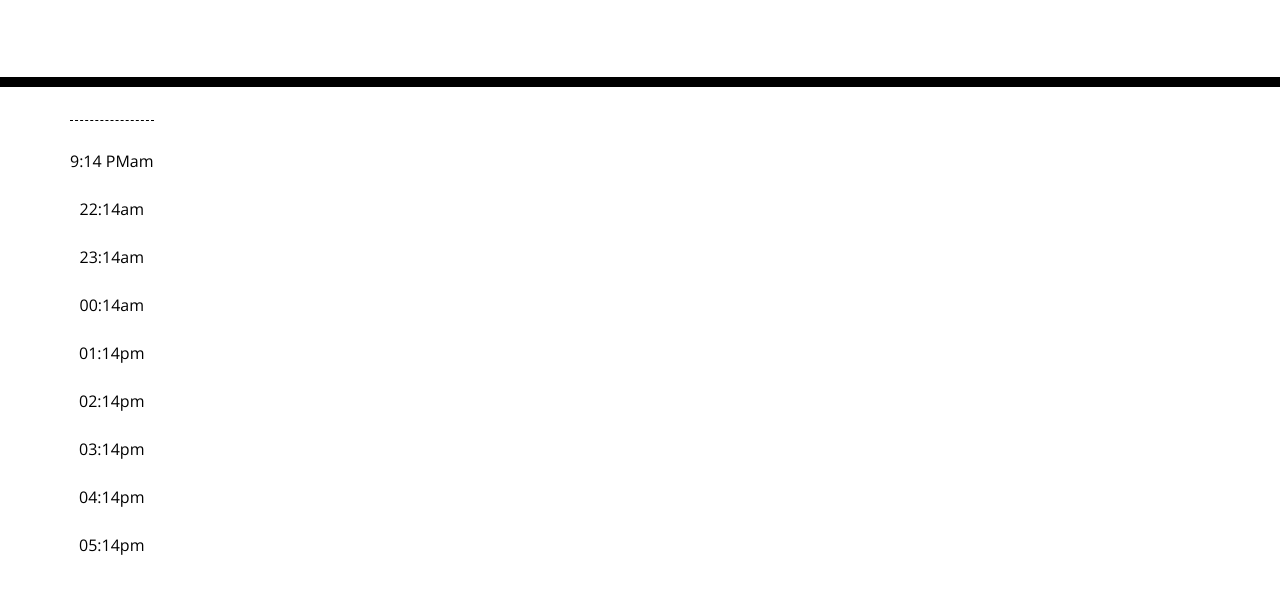
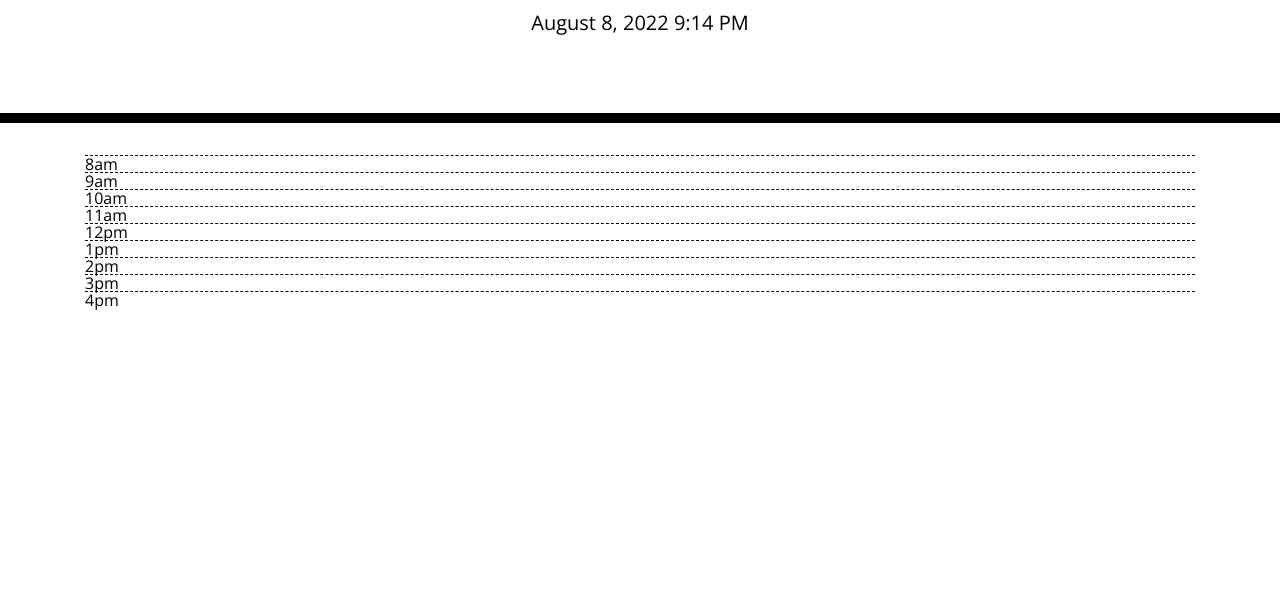
Before and after one commit to ryanpjhickey/WorkDayScheduler, a plain HTML site: page Develop/index.html in a window 1280 px wide. Shown: the part 181-772 px from the top of the page. Drawn offline with nearby package versions, Linux system fonts and the light colour scheme.

Commit message:
refactor and comment out old js code, work on html formatting to try and figure out best way to use pre-defined classes

```diff
--- a/Develop/index.html
+++ b/Develop/index.html
@@ -29,20 +29,15 @@
       <p id="currentDay" class="lead"></p>
     </header>
     <div class="container">
-      <div class="time-block">
-        <div class="row">
-          <div class="hour">
-            <div><span id="work8"></span>am</div>
-            <div><span id="work9"></span>am</div>
-            <div><span id="work10"></span>am</div>
-            <div><span id="work11"></span>am</div>
-            <div><span id="work12"></span>pm</div>
-            <div><span id="work1"></span>pm</div>
-            <div><span id="work2"></span>pm</div>
-            <div><span id="work3"></span>pm</div>
-            <div><span id="work4"></span>pm</div>
-          </div>
-        </div>
+        <div class="hour">8am</div>
+        <div class="hour">9am</div>
+        <div class="hour">10am</div>
+        <div class="hour">11am</div>
+        <div class="hour">12pm</div>
+        <div class="hour">1pm</div>
+        <div class="hour">2pm</div>
+        <div class="hour">3pm</div>
+        <div class="hour">4pm</div>
       </div>
     </div>
     <script src="https://code.jquery.com/jquery-3.4.1.min.js"></script>
--- a/Develop/script.js
+++ b/Develop/script.js
@@ -20,16 +20,19 @@ var workHours = [
   work4,
 ];
 
+
+// momentjs workStart
+var currentTime = moment().format("MMMM D, YYYY h:mm A")
+document.querySelector("#currentDay").textContent = currentTime
+console.log(currentTime)
+
+/* start momentjs time idea
+var workStart = "2022-08-08 8:00:00"
+console.log(workStart);
+
 for (let index = 0; index < workHours.length; index++) {
   workStart;
 }
-
-// momentjs workStart
-var currentTime = moment().format('h:mm A')
-console.log(currentTime)
-
-var workStart =
-  console.log(workStart);
 
 workHours[0].textContent = moment(workStart).format('h:mm A');
 workHours[1].textContent = moment(workStart).add(1, "hours").format("HH:mm");
@@ -41,4 +44,7 @@ workHours[6].textContent = moment(workStart).add(6, "hours").format("HH:mm");
 workHours[7].textContent = moment(workStart).add(7, "hours").format("HH:mm");
 workHours[8].textContent = moment(workStart).add(8, "hours").format("HH:mm");
 
+end moment js idea
+*/
+
 //end momentjs
```
